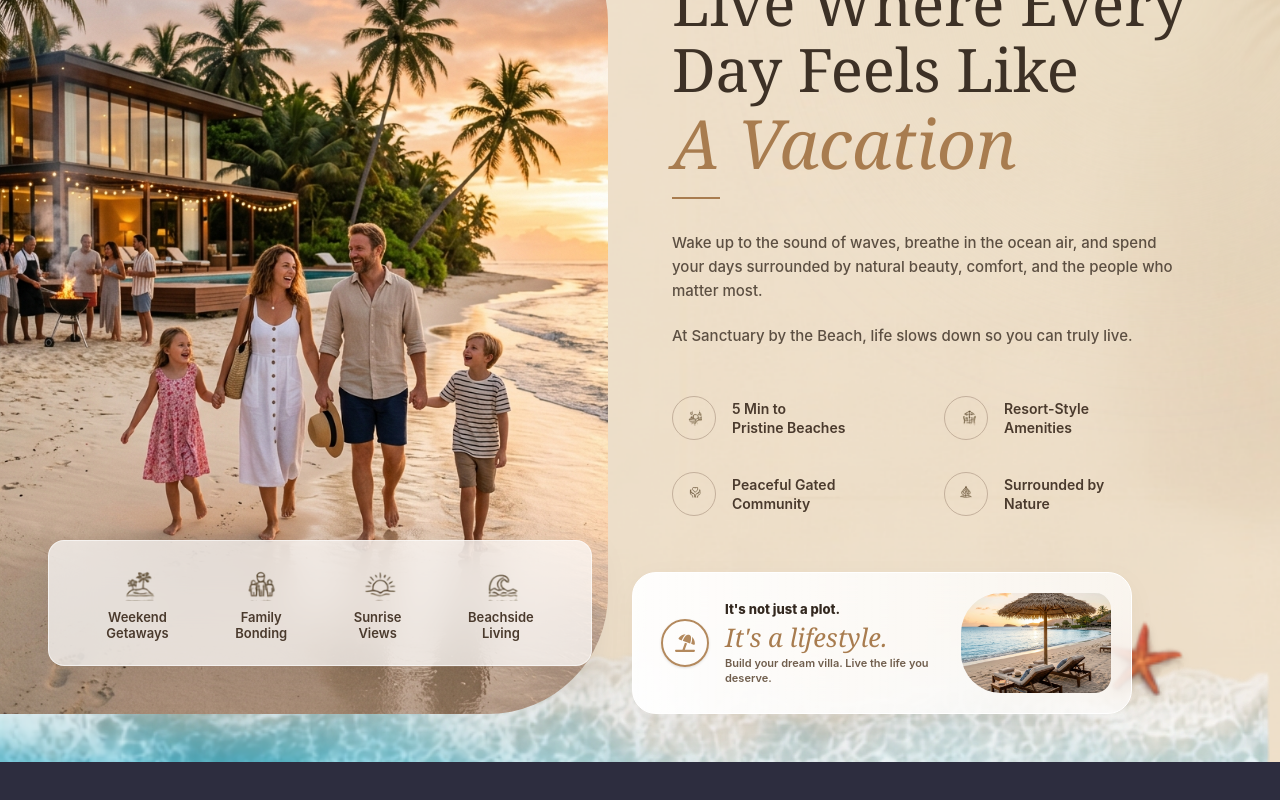
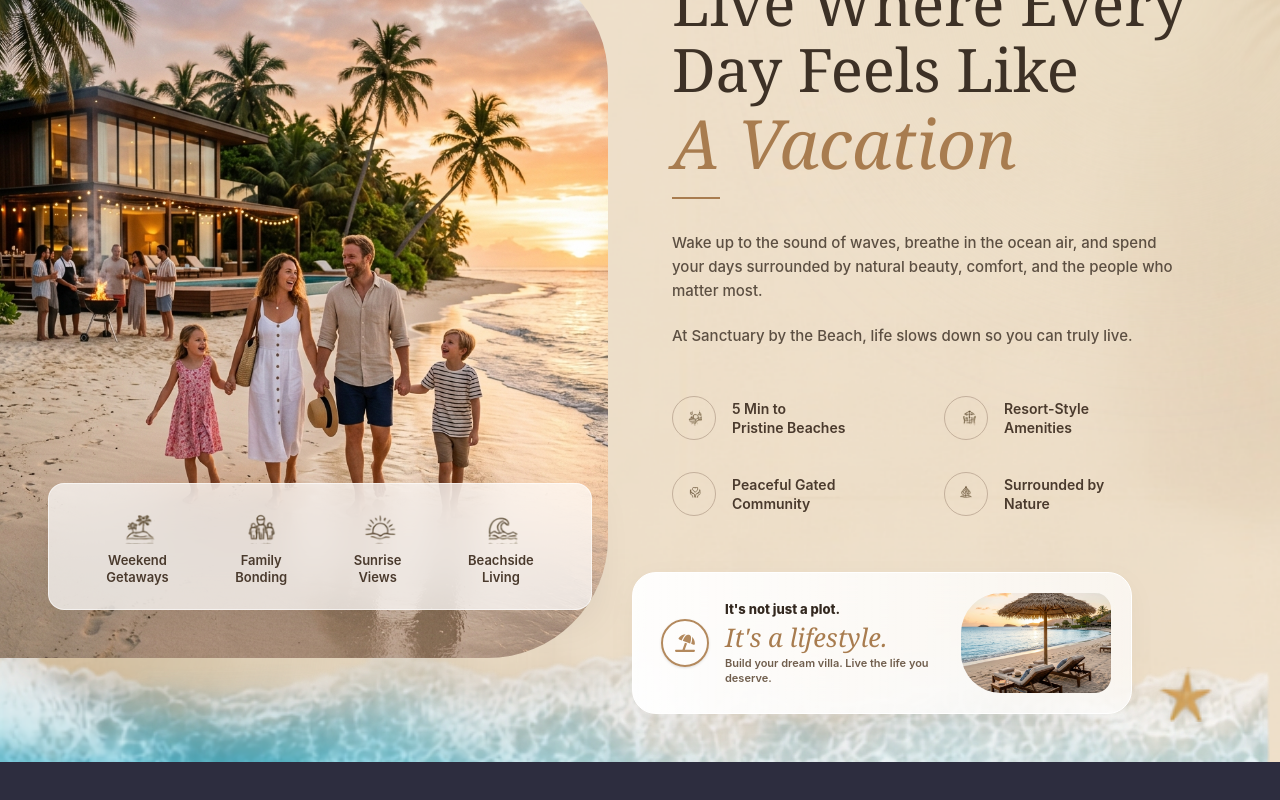
Before and after one commit to bhanudova02/Sanctuart, a React (Vite) app: page / in a window 1280 px wide. Shown: the part 1817-2617 px from the top of the page. Built offline with nearby package versions, Linux system fonts and the light colour scheme; a web font is replaced by a local one.

Commit message:
style: update starfish asset, adjust positioning, and increase container height in Lifestyle component

```diff
--- a/src/components/Lifestyle/Lifestyle.jsx
+++ b/src/components/Lifestyle/Lifestyle.jsx
@@ -19,13 +19,13 @@ const Lifestyle = () => {
       </div>
 
       {/* Starfish at bottom right */}
-      <img src="/lifestyle/image7.png" alt="Starfish" className="absolute bottom-6 lg:bottom-10 right-8 lg:right-24 w-16 lg:w-20 object-contain z-10 pointer-events-none drop-shadow-lg" />
+      <img src="/lifestyle/image31.png" alt="Starfish" className="absolute bottom-6 lg:bottom-10 right-4 lg:right-8 xl:right-12 w-16 lg:w-20 object-contain z-10 pointer-events-none drop-shadow-lg" />
 
       {/* Main Container */}
-      <div className="flex flex-col lg:flex-row items-center lg:items-stretch w-full relative z-10 max-w-[1600px] mx-auto pb-16 lg:pb-12">
+      <div className="flex flex-col lg:flex-row items-center w-full relative z-10 max-w-[1600px] mx-auto pb-16 lg:pb-12">
 
-        {/* Left Column - Full Bleed Image */}
-        <div className="w-full lg:w-[50%] relative flex flex-col h-[480px] sm:h-[540px] lg:h-auto mb-12 lg:mb-0">
+        {/* Left Column - Image */}
+        <div className="w-full lg:w-[50%] relative flex flex-col h-[480px] sm:h-[540px] lg:h-[700px] mb-12 lg:mb-0">
           <motion.div
             initial={{ opacity: 0, x: -50 }}
             whileInView={{ opacity: 1, x: 0 }}
```
